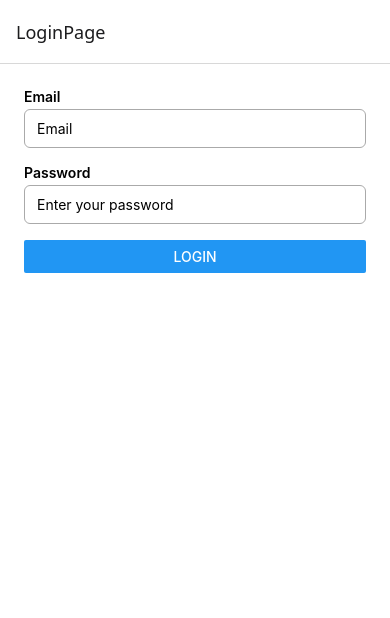
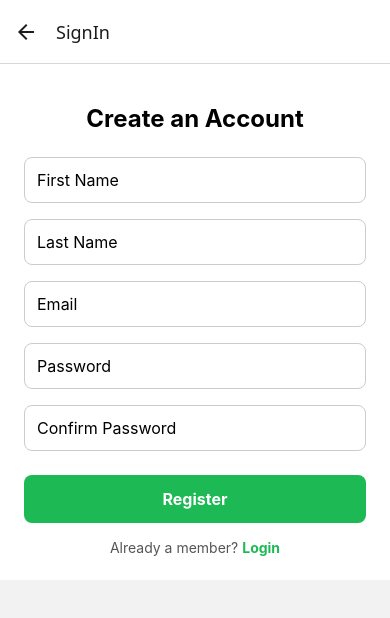
Before and after one commit to Joie199/btcrelayapp, a React Native app: screen /SignIn in a window 390 px wide. Shown: the top 618 px of the page. Built offline with nearby package versions, Linux system fonts and the light colour scheme.

Commit message:
added the sign in page network images

```diff
--- a/App.tsx
+++ b/App.tsx
@@ -9,6 +9,7 @@ import PayBill from "./screens/PayBill";
 import LoginPage from "./screens/LoginPage";
 import SendLightning from "screens/SendLightning";
 import Receive from "screens/Receive";
+import SignIn from "screens/SignIn";
 //import ScanQrCode from './screens/ScanQrCode';
 
 export type RootStackParamList = {
@@ -19,6 +20,7 @@ export type RootStackParamList = {
   LoginPage: undefined;
   SendLightning: undefined;
   Receive: undefined;
+  SignIn :undefined;
 };
 
 const Stack = createNativeStackNavigator<RootStackParamList>();
@@ -50,6 +52,7 @@ export default function App() {
             component={Receive}
             options={{ headerShadowVisible: false, title: "Receive" }}
           />
+          <Stack.Screen name="SignIn" component={SignIn} />
         </Stack.Navigator>
       </NavigationContainer>
     </GestureHandlerRootView>
--- a/babel.config.js
+++ b/babel.config.js
@@ -6,6 +6,7 @@ module.exports = function(api) {
       ['module:react-native-dotenv', {
         moduleName: '@env',
         path: '.env',
+        allowUndefined: true,
       }]
     ]
   };
--- a/screens/LoginPage.tsx
+++ b/screens/LoginPage.tsx
@@ -1,6 +1,7 @@
 import React, { useState } from 'react';
+import { TouchableOpacity } from 'react-native';
 import { View, TextInput, Button, Text, Alert } from 'react-native';
-import styles from './styles/loginPage.styles';
+import style from './styles/loginPage.styles';
 import { Icon } from 'react-native-elements';
 import { useNavigation } from '@react-navigation/native';
 import type { NativeStackNavigationProp } from '@react-navigation/native-stack';
@@ -32,27 +33,33 @@ const LoginPage = () => {
   };
 
   return (
-    <View style={styles.container}>
-      <Text style={styles.label}>Email</Text>
+    <View style={style.container}>
+      <Text style={style.label}>Email</Text>
       <TextInput
-        style={styles.input}
+        style={style.input}
         placeholder="Email"
         keyboardType="email-address"
         value={Email}
         onChangeText={setEmail}
       />
 
-      <Text style={styles.label}>Password</Text>
+      <Text style={style.label}>Password</Text>
       <TextInput
-        style={styles.input}
+        style={style.input}
         placeholder="Enter your password"
         keyboardType="default"
         secureTextEntry
         value={password}
-        onChangeText={setPassword}
-      />
+        onChangeText={setPassword}  />
 
-      <Button title="Login" onPress={handleLogin} />
+       <TouchableOpacity style={style.button} onPress={handleLogin}>
+              <Text style={style.buttonText}>Login</Text>
+            </TouchableOpacity>
+      <TouchableOpacity onPress={() => navigation.navigate('SignIn')}>
+            <Text style={style.registerLink}>
+              New member? <Text style={style.registerLinkBold}>Register</Text>
+            </Text>
+       </TouchableOpacity>
     </View>
   );
 };
--- a/screens/SendMoney.tsx
+++ b/screens/SendMoney.tsx
@@ -8,10 +8,13 @@ import {
   Keyboard,
   TouchableWithoutFeedback,
   Modal,
+  TouchableOpacity,
+  Image,
 } from "react-native";
 import { useNavigation } from "@react-navigation/native";
 import style from "./styles/SendMoney.styles";
-import { convertUGXToBTC, createLightningInvoice } from "./api/bitnobApi";
+
+//import { convertUGXToBTC, createLightningInvoice } from "./api/bitnobApi";
 
 export default function SendMoney() {
   const [phone, setPhone] = useState("");
@@ -19,9 +22,12 @@ export default function SendMoney() {
   const [error, setError] = useState("");
   const [success, setSuccess] = useState(false);
   const navigation = useNavigation<any>();
+  const [isFocused, setIsFocused] = useState(false); //display minimum amount
+  const [selectedNetwork, setSelectedNetwork] = useState<'MTN' | 'AIRTEL' | null>(null); //choosing mobile Network
 
   const handleSend = async () => {
     const regex = /^7\d{8}$/; // Only 9 digits starting with 7
+
     if (!regex.test(phone)) {
       setError("Invalid phone number");
       return;
@@ -145,7 +151,30 @@ export default function SendMoney() {
             maxLength={9}
           />
         </View>
+
         {error ? <Text style={style.error}>{error}</Text> : null}
+
+        <View style={style.networkRow}>
+              <TouchableOpacity onPress={() => setSelectedNetwork('MTN')}>
+                      <Image
+                        source={require('../assets/mtn.jpg')}
+                        style={[
+                          style.networkImage,
+                          selectedNetwork === 'MTN' && style.selectedImage,
+                        ]}
+                      />
+              </TouchableOpacity>
+              <TouchableOpacity onPress={() => setSelectedNetwork('AIRTEL')}>
+                  <Image
+                    source={require('../assets/airtel.jpg')}
+                    style={[
+                      style.networkImage,
+                      selectedNetwork === 'AIRTEL' && style.selectedImage,
+                    ]}
+                  />
+                </TouchableOpacity>
+            </View>
+
 
         <Text style={style.label}>Amount</Text>
         <View style={style.inputGroup}>
@@ -155,29 +184,33 @@ export default function SendMoney() {
             placeholder="Enter amount"
             value={amount}
             onChangeText={setAmount}
-          />
+            onFocus={() => setIsFocused(true)}
+            onBlur={() => setIsFocused(false)}/>
           <Text style={style.suffix}>UGX</Text>
         </View>
-
-        <Pressable onPress={handleSend} style={style.button}>
-          <Text style={style.buttonText}>Send</Text>
-        </Pressable>
+         <View style={style.container}>
+              {isFocused && (
+                <Text style={style.hint}>Minimum amount is 1000 UGX</Text>
+              )}
+          </View>
+            <Pressable onPress={handleSend} style={style.button}>
+              <Text style={style.buttonText}>Send</Text>
+            </Pressable>
 
         {/* Success Modal */}
         <Modal visible={success} transparent animationType="fade">
-          <View style={styles.modalOverlay}>
-            <View style={styles.modalContent}>
-              <Text style={styles.successText}>
+          <View style={style.modalOverlay}>
+            <View style={style.modalContent}>
+              <Text style={style.successText}>
                 You should receive a notification soon!
               </Text>
               <Pressable
-                style={styles.homeButton}
+                style={style.homeButton}
                 onPress={() => {
                   setSuccess(false);
                   navigation.navigate("Home");
-                }}
-              >
-                <Text style={styles.homeButtonText}>Done</Text>
+                }}>
+                <Text style={style.homeButtonText}>Done</Text>
               </Pressable>
             </View>
           </View>
@@ -185,38 +218,4 @@ export default function SendMoney() {
       </View>
     </TouchableWithoutFeedback>
   );
-}
-
-const styles = StyleSheet.create({
-  modalOverlay: {
-    flex: 1,
-    backgroundColor: "rgba(0,0,0,0.4)",
-    justifyContent: "center",
-    alignItems: "center",
-  },
-  modalContent: {
-    backgroundColor: "#fff",
-    borderRadius: 12,
-    padding: 24,
-    alignItems: "center",
-    width: "80%",
-  },
-  successText: {
-    fontSize: 18,
-    fontWeight: "bold",
-    marginBottom: 20,
-    color: "#1DB954",
-    textAlign: "center",
-  },
-  homeButton: {
-    backgroundColor: "#1DB954",
-    paddingVertical: 12,
-    paddingHorizontal: 32,
-    borderRadius: 8,
-  },
-  homeButtonText: {
-    color: "#fff",
-    fontWeight: "bold",
-    fontSize: 16,
-  },
-});
+};
--- /dev/null
+++ b/screens/SignIn.tsx
@@ -0,0 +1,125 @@
+import React, { useState } from 'react';
+import {
+  View,
+  Text,
+  TextInput,
+  TouchableOpacity,
+  StyleSheet,
+  Alert,
+  ScrollView,
+  TouchableWithoutFeedback,
+  Keyboard,
+} from 'react-native';
+import { useNavigation } from '@react-navigation/native';
+import type { NativeStackNavigationProp } from '@react-navigation/native-stack';
+import type { RootStackParamList } from '../App';
+import styles from "./styles/SignIn.styles";
+import { KeyboardAvoidingView } from 'react-native';
+import { Platform } from 'react-native';
+
+type NavProps = NativeStackNavigationProp<RootStackParamList, 'SignIn'>;
+
+const SignUpScreen = () => {
+  const navigation = useNavigation<NavProps>();
+
+  const [name, setName] = useState('');
+  const [surname, setSurname] = useState('');
+  const [email, setEmail] = useState('');
+  const [password, setPassword] = useState('');
+  const [confirmPassword, setConfirmPassword] = useState('');
+
+  const handleRegister = () => {
+    const emailRegex = /^[^\s@]+@[^\s@]+\.[^\s@]+$/;
+
+    if (!name || !surname || !email || !password || !confirmPassword) {
+      Alert.alert('All fields are required');
+      return;
+    }
+
+    if (!emailRegex.test(email)) {
+      Alert.alert('Invalid email format');
+      return;
+    }
+
+    if (password.length < 6) {
+      Alert.alert('Password must be at least 6 characters');
+      return;
+    }
+
+    if (password !== confirmPassword) {
+      Alert.alert('Passwords do not match');
+      return;
+    }
+
+    // Simulate success
+    Alert.alert('Registration Successful!');
+    navigation.navigate('LoginPage');
+  };
+
+  return (
+    <TouchableWithoutFeedback onPress={Keyboard.dismiss}>
+  <KeyboardAvoidingView
+    style={{ flex: 1 }}
+    behavior={Platform.OS === 'ios' ? 'padding' : undefined}
+    keyboardVerticalOffset={Platform.OS === 'android' ? 0 : 40}
+  >
+    <ScrollView
+      contentContainerStyle={{ flexGrow: 1 }}
+      keyboardShouldPersistTaps="handled"
+    >
+    <View style={styles.container}>
+      <Text style={styles.title}>Create an Account</Text>
+
+      <TextInput
+        style={styles.input}
+        placeholder="First Name"
+        value={name}
+        onChangeText={setName}
+      />
+      <TextInput
+        style={styles.input}
+        placeholder="Last Name"
+        value={surname}
+        onChangeText={setSurname}
+      />
+      <TextInput
+        style={styles.input}
+        placeholder="Email"
+        keyboardType="email-address"
+        autoCapitalize="none"
+        value={email}
+        onChangeText={setEmail}
+      />
+      <TextInput
+        style={styles.input}
+        placeholder="Password"
+        secureTextEntry
+        value={password}
+        onChangeText={setPassword}
+      />
+      <TextInput
+        style={styles.input}
+        placeholder="Confirm Password"
+        secureTextEntry
+        value={confirmPassword}
+        onChangeText={setConfirmPassword}
+      />
+
+      <TouchableOpacity style={styles.button} onPress={handleRegister}>
+        <Text style={styles.buttonText}>Register</Text>
+      </TouchableOpacity>
+
+      <TouchableOpacity onPress={() => navigation.navigate('LoginPage')}>
+        <Text style={styles.loginLink}>
+          Already a member? <Text style={styles.loginLinkBold}>Login</Text>
+        </Text>
+      </TouchableOpacity>
+    </View>
+      </ScrollView>
+  </KeyboardAvoidingView>
+</TouchableWithoutFeedback>
+
+  );
+};
+
+export default SignUpScreen;
--- a/screens/styles/SendMoney.styles.ts
+++ b/screens/styles/SendMoney.styles.ts
@@ -3,9 +3,10 @@ import { StyleSheet } from 'react-native';
 
 export default StyleSheet.create({
   container: {
-    flex: 1,
-    padding: 24,
+
+    padding: 16,
     backgroundColor: '#fff',
+
   },
   title: {
     // fontSize: 16,
@@ -21,7 +22,7 @@ export default StyleSheet.create({
   },
   inputGroup: {
     position: 'relative',
-    marginBottom: 16,
+
   },
   input: {
     borderWidth: 1,
@@ -60,4 +61,82 @@ export default StyleSheet.create({
     fontSize: 18,
     fontWeight: 'bold',
   },
+ modalOverlay: {
+    flex: 1,
+    backgroundColor: "rgba(0,0,0,0.4)",
+    justifyContent: "center",
+    alignItems: "center",
+  },
+  modalContent: {
+    backgroundColor: "#fff",
+    borderRadius: 12,
+    padding: 24,
+    alignItems: "center",
+    width: "80%",
+  },
+  successText: {
+    fontSize: 18,
+    fontWeight: "bold",
+    marginBottom: 20,
+    color: "#1DB954",
+    textAlign: "center",
+  },
+  homeButton: {
+    backgroundColor: "#1DB954",
+    paddingVertical: 12,
+    paddingHorizontal: 32,
+    borderRadius: 8,
+  },
+  homeButtonText: {
+    color: "#fff",
+    fontWeight: "bold",
+    fontSize: 16,
+  },
+   hint: {
+    marginTop: -1,
+    color: 'gray',
+    fontSize: 14,
+  },
+networkRow: {
+  flexDirection: 'row',
+  justifyContent: 'flex-start',
+  marginTop: 12,
+  marginBottom: 24,
+    gap: 28,
+    paddingLeft: 30,
+  marginVertical: 8,
+},
+
+networkImageWrapper: {
+  borderWidth: 1,
+  borderColor: '#ccc',
+  borderRadius: 8,
+  padding: 8,
+  backgroundColor: '#fff',
+},
+
+selectedWrapper: {
+  borderColor: '#1DB954',
+  backgroundColor: '#E8F5E9',
+},
+
+networkImage: {
+  width: 40,
+  height: 40,
+  borderRadius: 12,
+  resizeMode: 'contain',
+  backgroundColor: '#fff',
+  padding: 10,
+  shadowColor: '#000',
+  shadowOffset: { width: 0, height: 2 },
+  shadowOpacity: 0.2,
+  shadowRadius: 4,
+  elevation: 0, // For Android shadow
+
+},
+selectedImage: {
+  borderWidth: 2,
+  borderColor: '#1DB954',
+}
+
 });
--- /dev/null
+++ b/screens/styles/SignIn.styles.ts
@@ -0,0 +1,47 @@
+import { StyleSheet } from 'react-native';
+
+export default StyleSheet.create({
+  container: {
+
+    paddingTop: 40,
+    padding: 24,
+    backgroundColor: '#fff',
+    justifyContent: 'center',
+  },
+  title: {
+    fontSize: 24,
+    fontWeight: '700',
+    marginBottom: 24,
+    textAlign: 'center',
+  },
+  input: {
+    borderWidth: 1,
+    borderColor: '#ccc',
+    borderRadius: 8,
+    padding: 12,
+    marginBottom: 16,
+    fontSize: 16,
+  },
+  button: {
+    backgroundColor: '#1DB954',
+    paddingVertical: 14,
+    borderRadius: 8,
+    marginTop: 8,
+    marginBottom: 16,
+    alignItems: 'center',
+  },
+  buttonText: {
+    color: '#fff',
+    fontWeight: 'bold',
+    fontSize: 16,
+  },
+  loginLink: {
+    textAlign: 'center',
+    fontSize: 14,
+    color: '#555',
+  },
+  loginLinkBold: {
+    color: '#1DB954',
+    fontWeight: 'bold',
+  },
+});
--- a/screens/styles/loginPage.styles.ts
+++ b/screens/styles/loginPage.styles.ts
@@ -2,7 +2,7 @@
 
 import { StyleSheet } from 'react-native';
 
-const styles = StyleSheet.create({
+const style = StyleSheet.create({
   container: {
     flex: 1,
     padding: 24,
@@ -14,10 +14,7 @@ const styles = StyleSheet.create({
     fontWeight: '600',
     marginBottom: 4,
   },
-  button: {
 
-
-  },
   input: {
     borderWidth: 1,
     borderColor: '#aaa',
@@ -26,6 +23,29 @@ const styles = StyleSheet.create({
     paddingVertical: 10,
     marginBottom: 16,
   },
+   button: {
+    backgroundColor: '#1DB954',
+    paddingVertical: 14,
+    borderRadius: 8,
+    marginTop: 8,
+    alignItems: 'center',
+  },
+  buttonText: {
+    color: '#fff',
+    fontWeight: 'bold',
+    fontSize: 16,
+  },
+  registerLink: {
+  textAlign: 'center',
+  fontSize: 14,
+  color: '#555',
+  marginTop: 16,
+},
+registerLinkBold: {
+  color: '#1DB954',
+  fontWeight: 'bold',
+},
+
 });
 
-export default styles;
+export default style;
```
Also changed, not shown: screens/api/bitnobApi.ts (deleted, +0 -38 lines), assets/airtel.jpg (added), assets/mtn.jpg (added).
